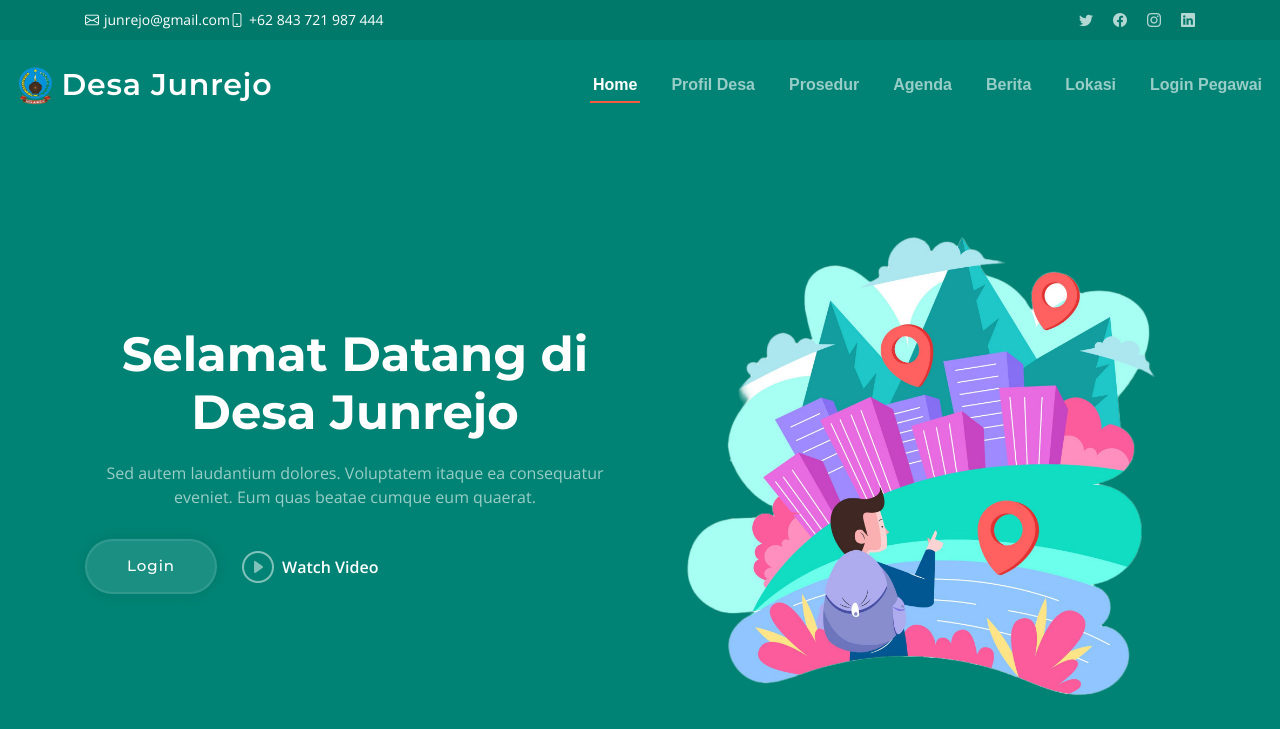
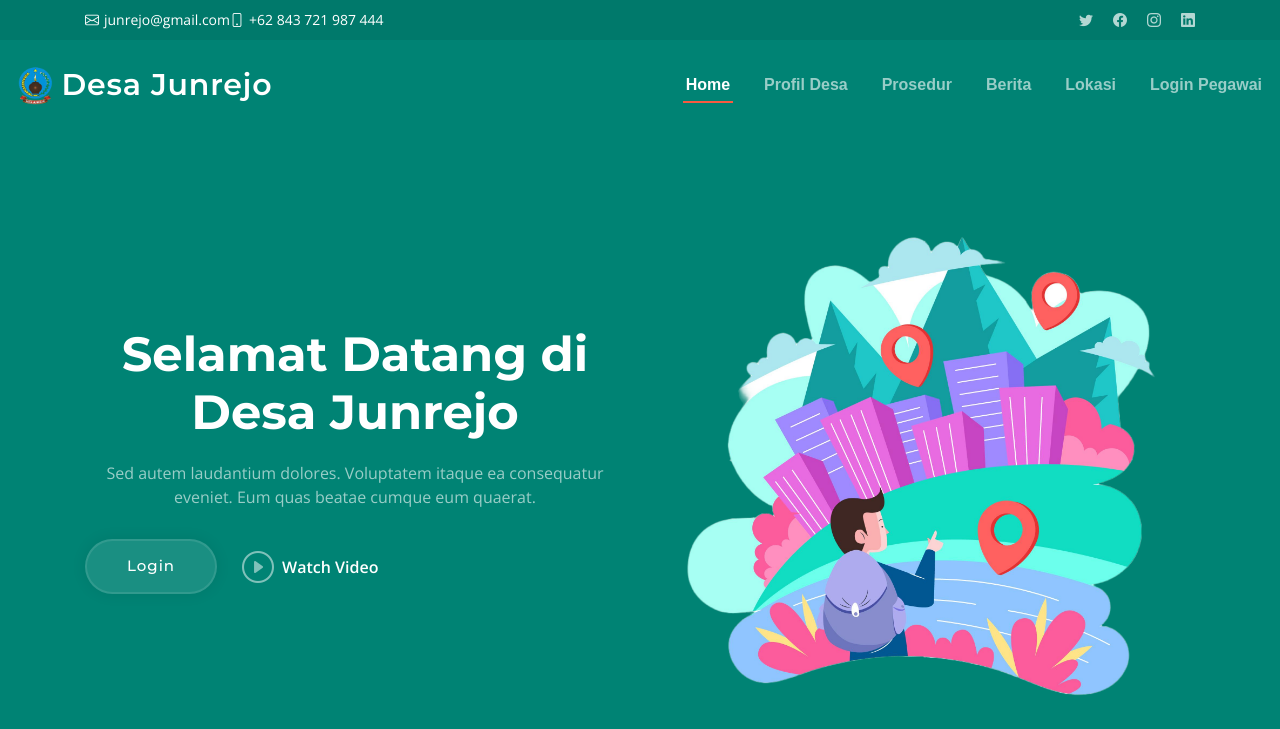
Before and after one commit to falahdrrhmn/desa, a PHP site: page /desa-junrejo/ in a window 1280 px wide. Shown: the top 729 px of the page. Run offline with PHP 8.4, Linux system fonts and the light colour scheme.

Commit message:
Ini belom lengkap

```diff
--- a/index.php
+++ b/index.php
@@ -66,7 +66,7 @@
             <li><a href="#hero">Home</a></li>
             <li><a href="#about">Profil Desa</a></li>
             <li><a href="#services">Prosedur</a></li>
-            <li><a href="#agenda">Agenda</a></li>
+            <!-- <li><a href="#agenda">Agenda</a></li> -->
             <!-- <li class="dropdown"><a href="layanan"><span>Layanan</span> <i class="bi bi-chevron-down dropdown-indicator"></i></a>
                 <ul>
                 <li><a href="/layanan/surat-ket-usaha">Surat Keterangan Usaha</a></li>
```
Also changed, not shown: README.md.
